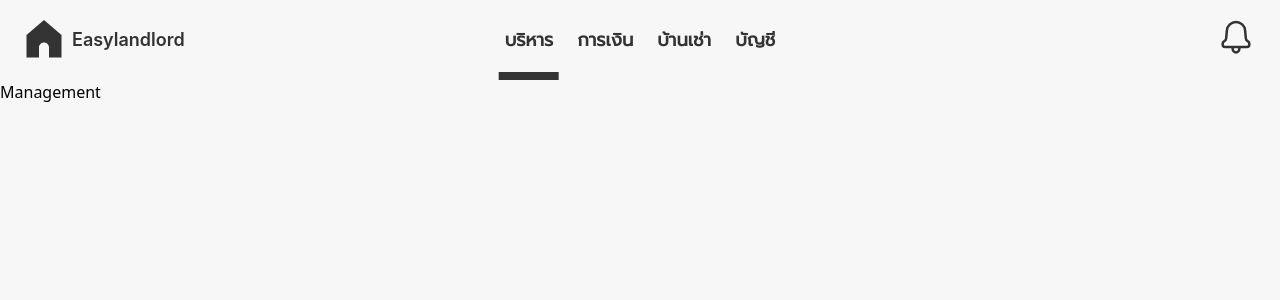
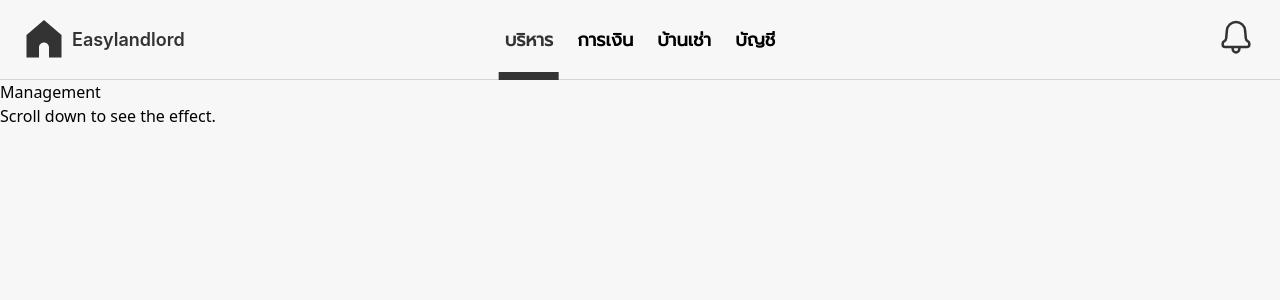
Before and after one commit to Kimmuie/Easylandlord, a React (Vite) app: page / in a window 1280 px wide. Shown: the top 300 px of the page. Built offline with nearby package versions, Linux system fonts and the light colour scheme.

Commit message:
Navbar Bug Fixed & Overflow Scroll

```diff
--- a/package.json
+++ b/package.json
@@ -10,6 +10,7 @@
     "preview": "vite preview"
   },
   "dependencies": {
+    "@react-oauth/google": "^0.12.1",
     "@tailwindcss/vite": "^4.0.14",
     "react": "^19.0.0",
     "react-dom": "^19.0.0",
--- a/src/components/Navbar.jsx
+++ b/src/components/Navbar.jsx
@@ -12,7 +12,7 @@ const Navbar = () => {
   const location = useLocation();
 
   return (
-    <div className="relative flex w-full h-20 bg-ellWhite items-center drop-shadow-md">
+    <div className="relative flex w-full h-20 bg-ellWhite items-center border-b border-b-ellGray">
       <div className="flex w-full items-center justify-between pl-6 pr-6">
         <div className="flex flex-row items-center gap-2">
           <img src="./img/bHome.svg" width="40" height="40" alt="logoEasylandlord" />
@@ -27,7 +27,7 @@ const Navbar = () => {
               to={item.paths[0]}
               className={({ isActive }) =>
                 `relative text-lg font-prompt font-semibold ${
-                  item.paths.includes(location.pathname) ? "text-ellBlack" : "text-ellBlack hover:text-ellRed"
+                  item.paths.includes(location.pathname) ? "text-ellBlack cursor-default pointer-events-none" : "hover:text-ellRed"
                 }`
               }
             >
--- a/src/index.css
+++ b/src/index.css
@@ -24,6 +24,10 @@
   padding: 0;
 }
 
+html, body {
+  overflow: hidden;
+}
+
 .pl-6 {
   padding-left: calc(var(--spacing) * 6) /* 1.5rem = 24px */;
 }
@@ -39,3 +43,19 @@
 .mt-4\.5 {
   margin-top: calc(var(--spacing) * 4.5) /* 1.125rem = 18px */;
 }
+
+::-webkit-scrollbar {
+  width: 12px;
+}
+
+::-webkit-scrollbar-track {
+  background: #D6D6D6;
+}
+
+::-webkit-scrollbar-thumb {
+  background: #333333;
+}
+
+::-webkit-scrollbar-thumb:hover {
+  background: #222222;
+}
--- a/src/pages/Account.jsx
+++ b/src/pages/Account.jsx
@@ -1,13 +1,9 @@
 import React from 'react'
-// import Navbar from './components/Navbar'
-// import LoadingScreen from './components/LoadingScreen'
 
 const Account = () => {
   return (
     <>
-      {/* <LoadingScreen></LoadingScreen> */}
     <div className="absolute w-full h-full bg-ellWhite">
-      {/* <Navbar></Navbar> */}
       <div className="flex items-start">Account</div>
     </div>
     </>
--- a/src/pages/Management.jsx
+++ b/src/pages/Management.jsx
@@ -3,9 +3,12 @@ import React from 'react'
 const Management = () => {
   return (
     <>
-    <div className="absolute w-full h-full bg-ellWhite">
-      <div className="flex items-start">Management</div>
-    </div>
+      <div className="absolute w-full h-full bg-ellWhite overflow-x-scroll">
+        <div className="flex items-start p-4">Management</div>
+        <div className="h-[200vh]">
+          Scroll down to see the effect.
+        </div>
+      </div>
     </>
   )
 }
```
Also changed, not shown: 1 other file (tests, documents, lock files or other folders).
